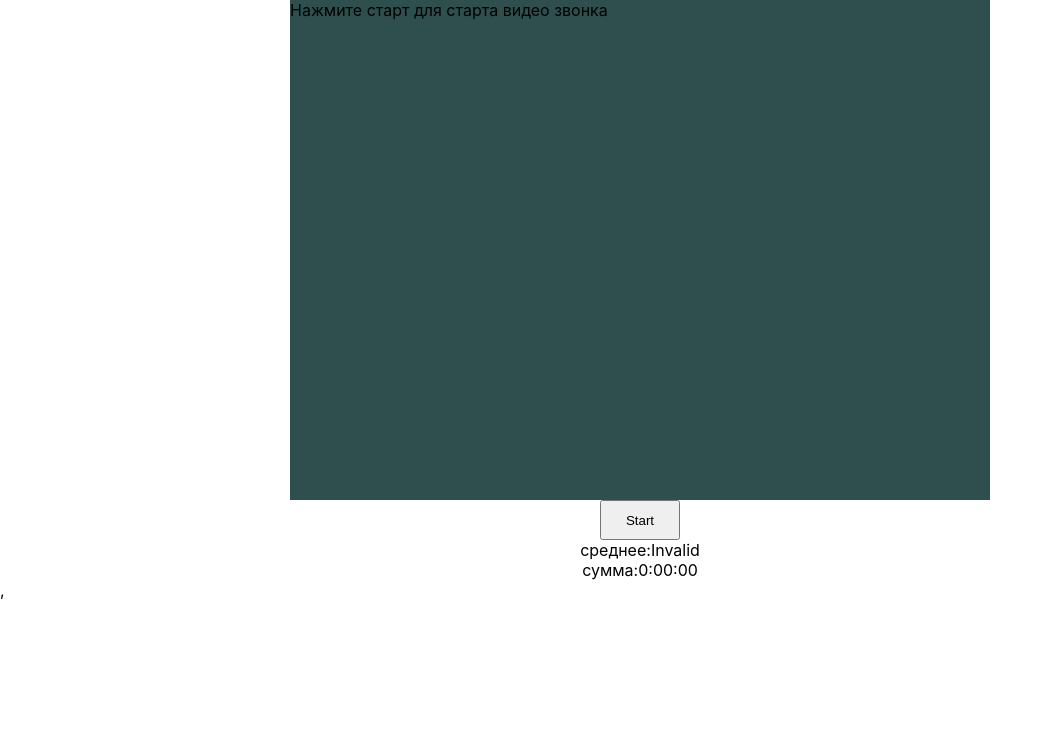
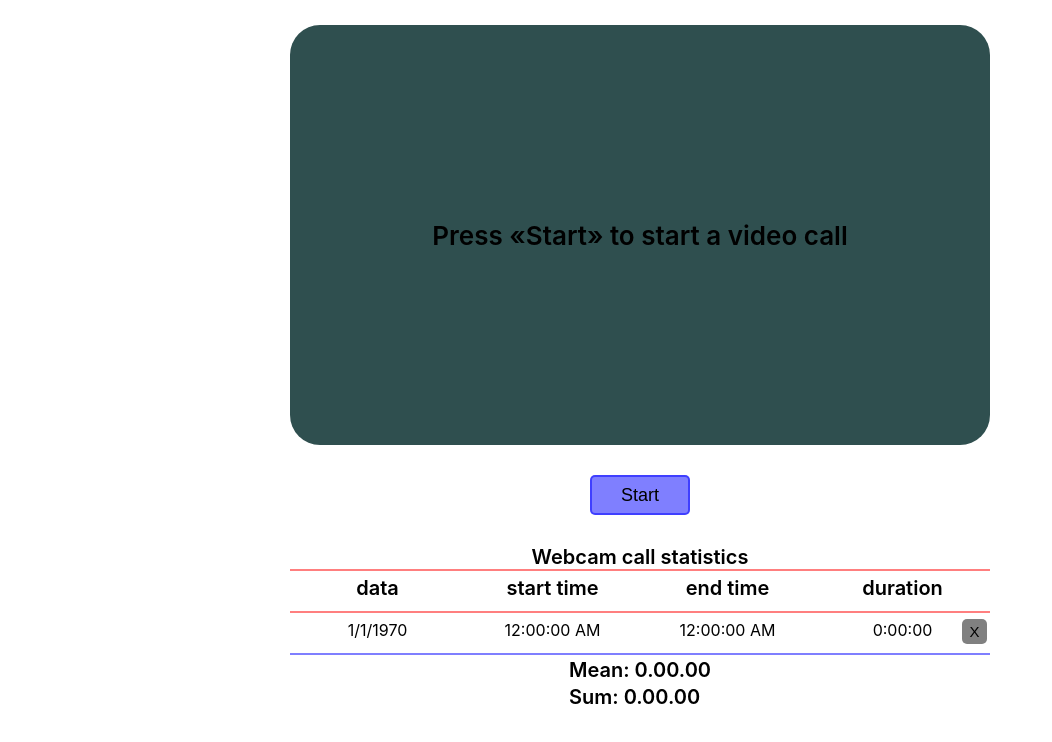
Before and after one commit to DimaShumanskiy/webcam_statistics, a React (Create React App) app: page / in a window 1280 px wide. Shown: the top 742 px of the page, without its empty margins (0-1052 px from the left). Built offline with nearby package versions, Linux system fonts and the light colour scheme.

Commit message:
made styles for components, made time output logic

```diff
--- a/package.json
+++ b/package.json
@@ -1,5 +1,6 @@
 {
   "name": "test_webcam",
+  "homepage": "https://DimaShumanskiy.github.io/webcam_statistics",
   "version": "0.1.0",
   "private": true,
   "dependencies": {
@@ -29,7 +30,9 @@
     "start": "react-scripts start",
     "build": "react-scripts build",
     "test": "react-scripts test",
-    "eject": "react-scripts eject"
+    "eject": "react-scripts eject",
+    "predeploy": "npm run build",
+    "deploy": "gh-pages -d build"
   },
   "eslintConfig": {
     "extends": [
--- a/src/App.module.css
+++ b/src/App.module.css
@@ -1,20 +1,21 @@
-.App{
+.wrapper {
   display: flex;
-  justify-content: center;
   align-items: center;
   flex-direction: column;
+  width: 100%;
+}
 
-}
-.container{
+.container {
   background-color: gray;
 }
 
-.btn{
-  width: 80px;
+.button {
+  border: 2px solid rgb(0, 0, 255, 0.5);
+  background-color: rgb(0, 0, 255, 0.5);
+  border-radius: 5px;
+  margin-top: 30px;
+  width: 100px;
   height: 40px;
+  font-size: 18px;
+  margin-bottom: 30px;
 }
-.statistic{
-  display: flex;
-  justify-content: space-between;
-  width: 700px;
-}
--- a/src/App.tsx
+++ b/src/App.tsx
@@ -3,17 +3,16 @@ import React, { FC } from 'react';
 import { useDispatch } from 'react-redux';
 
 import s from './App.module.css';
+import Statistic from './components/statistic/Statistic';
 import WebcamBlock from './components/webcam/Webcam';
-import { AddCalledStart, AddCalledStop, CalledType } from './state/statisticReducer';
+import { AddCalledStart, AddCalledStop } from './state/statisticReducer';
 import { useAppSelector } from './state/store';
 import { changePlaying } from './state/webcamReducer';
-import { Four, Zero } from './staticNumber';
 
 const App: FC = () => {
     const dispatch = useDispatch();
 
     const playing = useAppSelector<boolean>(state => state.webcam.playing);
-    const called = useAppSelector<CalledType[]>(state => state.statistic.called);
 
     const startStopPlay = (): void => {
         dispatch(changePlaying());
@@ -25,66 +24,14 @@ const App: FC = () => {
             dispatch(AddCalledStop(newTime));
         }
     };
-    const onClickHandler = (): void => {};
-
-    const sum = called.reduce(
-        (acc, m) => (m.stop && m.start ? m.stop - m.start : Zero) + acc,
-        Zero,
-    );
-    const middle = sum / called.length;
-
-    const data = called.map(m => (
-        <div className={s.statistic} key={m.id}>
-            <span>data:{new Date(m.data || Zero).toLocaleDateString()}</span>
-            <span>time: {new Date(m.start || Zero).toLocaleTimeString()}</span>
-            {m.stop ? (
-                <span>last data:{new Date(m.stop || Zero).toLocaleTimeString()}</span>
-            ) : (
-                <span>что то</span>
-            )}
-            <span>
-                duration:
-                {new Date(m.stop && m.start ? m.stop - m.start : Zero)
-                    .toLocaleTimeString('ru-RU', {
-                        timeZone: 'UTC',
-                        timeZoneName: 'short',
-                    })
-                    .slice(Zero, -Four)}
-            </span>
-            <button type="button" className={s.btn} onClick={onClickHandler}>
-                DELETE
-            </button>
-        </div>
-    ));
 
     return (
-        <div className={s.App}>
-            <div className={s.container} />
+        <div className={s.wrapper}>
             <WebcamBlock />
-            <div className={s.input}>
-                <button type="button" className={s.btn} onClick={startStopPlay}>
-                    {playing ? 'Stop' : 'Start'}
-                </button>
-            </div>
-            {data}
-            <span>
-                среднее:
-                {new Date(middle)
-                    .toLocaleTimeString('ru-RU', {
-                        timeZone: 'UTC',
-                        timeZoneName: 'short',
-                    })
-                    .slice(Zero, -Four)}
-            </span>
-            <span>
-                сумма:
-                {new Date(sum)
-                    .toLocaleTimeString('ru-RU', {
-                        timeZone: 'UTC',
-                        timeZoneName: 'short',
-                    })
-                    .slice(Zero, -Four)}
-            </span>
+            <button type="button" className={s.button} onClick={startStopPlay}>
+                {playing ? 'Stop' : 'Start'}
+            </button>
+            <Statistic />
         </div>
     );
 };
--- a/src/components/statistic/Statistic.module.css
+++ b/src/components/statistic/Statistic.module.css
@@ -0,0 +1,57 @@
+.title{
+  font-weight: 600;
+  font-size: 20px;
+}
+.header {
+  display: flex;
+  justify-content: space-between;
+  width: 700px;
+}
+
+.headerItem {
+  display: inline-block;
+  width: 175px;
+  height: 40px;
+  text-align: center;
+  vertical-align: middle;
+  border-top: 2px rgb(255, 0, 0, 0.5) solid;
+  border-bottom: 2px rgb(255, 0, 0, 0.5) solid;
+  line-height: 35px;
+  font-weight: 600;
+  font-size: 20px;
+}
+
+.button {
+  width: 25px;
+  height: 25px;
+  background-color: gray;
+  border: none;
+  border-radius: 5px;
+  font-size: 15px;
+  position: absolute;
+  left: 96%;
+  top: 6px;
+}
+
+.statistic {
+  display: flex;
+  justify-content: space-between;
+  position: relative;
+}
+
+.statisticItem {
+  display: inline-block;
+  width: 175px;
+  height: 40px;
+  text-align: center;
+  vertical-align: middle;
+  border-bottom: 2px solid rgb(0, 0, 255, 0.5);
+  line-height: 35px;
+}
+.generalStatistics{
+  font-weight: 600;
+  font-size: 20px;
+}
+.generalStatistics_item{
+  margin: 3px 0 3px;
+}
--- a/src/components/statistic/Statistic.tsx
+++ b/src/components/statistic/Statistic.tsx
@@ -1,29 +1,109 @@
-import { FC } from 'react';
+import React, { FC } from 'react';
 
-// import s from 'src/App.module.css';
+import { useDispatch } from 'react-redux';
 
-const Statistic: FC = () => (
-    // const [date, setDate] = useState<Date>();
-    // const [lastDate, setLastDate] = useState<Date>();
-    // const dispatch = useDispatch();
-    // const playing = useAppSelector<boolean>(state => state.webcam.playing);
-    //
+import { CalledType, RemoveItemCalled } from '../../state/statisticReducer';
+import { useAppSelector } from '../../state/store';
+import { Four, Zero } from '../../staticNumber';
 
-    <div>
-        {/* <div className={s.statistic}> */}
-        {/*    <span>data:{date?.toLocaleDateString()}</span> */}
-        {/*    <span>time:{date?.toLocaleTimeString()}</span> */}
-        {/*    <span>last data:{lastDate?.toLocaleTimeString()}</span> */}
-        {/* </div> */}
+import s from './Statistic.module.css';
 
-        {/* <span>среднее значение:</span> */}
-        {/* <span>сумма:</span> */}
-    </div>
-);
+const Statistic: FC = () => {
+    const dispatch = useDispatch();
+    const called = useAppSelector<CalledType[]>(state => state.statistic.called);
 
-// const data =
-//
-//
-///
+    const amountOfTime = called.reduce(
+        (acc, m) => (m.stop && m.start ? m.stop - m.start : Zero) + acc,
+        Zero,
+    );
+    const middle = amountOfTime / called.length;
+
+    const onClickHandler = (id: string): void => {
+        dispatch(RemoveItemCalled(id));
+    };
+
+    const statistic = called.map(m => (
+        <div className={s.statistic} key={m.id}>
+            <span className={s.statisticItem}>
+                {new Date(m.data || Zero).toLocaleDateString()}
+            </span>
+
+            <span className={s.statisticItem}>
+                {new Date(m.start || Zero).toLocaleTimeString()}
+            </span>
+
+            {m.stop ? (
+                <span className={s.statisticItem}>
+                    {new Date(m.stop || Zero).toLocaleTimeString()}
+                </span>
+            ) : (
+                <span className={s.statisticItem} />
+            )}
+
+            {m.stop ? (
+                <span className={s.statisticItem}>
+                    {new Date(m.stop && m.start ? m.stop - m.start : Zero)
+                        .toLocaleTimeString('ru-RU', {
+                            timeZone: 'UTC',
+                            timeZoneName: 'short',
+                        })
+                        .slice(Zero, -Four)}
+                    <button
+                        type="button"
+                        className={s.button}
+                        onClick={() => onClickHandler(m.id)}
+                    >
+                        X
+                    </button>
+                </span>
+            ) : (
+                <span className={s.statisticItem} />
+            )}
+        </div>
+    ));
+
+    const mean = middle ? (
+        <span>
+            {new Date(middle)
+                .toLocaleTimeString('ru-RU', {
+                    timeZone: 'UTC',
+                    timeZoneName: 'short',
+                })
+                .slice(Zero, -Four)}
+        </span>
+    ) : (
+        '0.00.00'
+    );
+
+    const sum = amountOfTime ? (
+        <span>
+            {new Date(amountOfTime)
+                .toLocaleTimeString('ru-RU', {
+                    timeZone: 'UTC',
+                    timeZoneName: 'short',
+                })
+                .slice(Zero, -Four)}
+        </span>
+    ) : (
+        '0.00.00'
+    );
+
+    return (
+        <>
+            <span className={s.title}>Webcam call statistics</span>
+            <div className={s.header}>
+                <span className={s.headerItem}>data</span>
+                <span className={s.headerItem}>start time</span>
+                <span className={s.headerItem}>end time</span>
+                <span className={s.headerItem}>duration</span>
+            </div>
+            {statistic}
+            <div className={s.generalStatistics}>
+                <p className={s.generalStatistics_item}>Mean: {mean}</p>
+                <p className={s.generalStatistics_item}>Sum: {sum}</p>
+            </div>
+        </>
+    );
+};
 
 export default Statistic;
--- a/src/components/webcam/Webcam.module.css
+++ b/src/components/webcam/Webcam.module.css
@@ -1,14 +1,21 @@
 .container {
   width: 700px;
-  height: 500px;
+  height: 420px;
   background-color: darkslategrey;
+  display: flex;
+  justify-content: center;
+  align-items: center;
+  border-radius: 30px;
+  margin-top: 25px;
 }
 
 .webcam {
-  width: 700px;
-  height: 500px;
+  width: 630px;
+  height: 355px;
+  border-radius: 20px;
 }
 
-.content {
-
+.text {
+  font-weight: 600;
+  font-size: 26px;
 }
--- a/src/components/webcam/Webcam.tsx
+++ b/src/components/webcam/Webcam.tsx
@@ -1,4 +1,4 @@
-import React, { useRef } from 'react';
+import React, { FC, useRef } from 'react';
 
 import Webcam from 'react-webcam';
 
@@ -6,7 +6,7 @@ import { useAppSelector } from '../../state/store';
 
 import s from './Webcam.module.css';
 
-const WebcamBlock = (): any => {
+const WebcamBlock: FC = () => {
     const webcamRef = useRef(null);
     const playing = useAppSelector<boolean>(state => state.webcam.playing);
     const videoConstraints = {
@@ -28,7 +28,9 @@ const WebcamBlock = (): any => {
                     videoConstraints={videoConstraints}
                 />
             ) : (
-                <div className={s.content}>Нажмите старт для старта видео звонка</div>
+                <span className={s.text}>
+                    Press &laquo;Start&raquo; to start a video call
+                </span>
             )}
         </div>
     );
--- a/src/index.tsx
+++ b/src/index.tsx
@@ -12,7 +12,6 @@ ReactDOM.render(
         <React.StrictMode>
             <App />
         </React.StrictMode>
-        ,
     </Provider>,
     document.getElementById('root'),
 );
--- a/src/state/statisticReducer.ts
+++ b/src/state/statisticReducer.ts
@@ -3,11 +3,7 @@ import { v1 } from 'uuid';
 import { One, Zero } from '../staticNumber';
 
 const initialState: InitialStateType = {
-    called: [
-        // { data: 123, start: 123, stop: 123, id: '1' },
-        // { data: 123, start: 123, stop: 132, id: '2' },
-        // { data: 123, start: 123, stop: 132, id: '3' },
-    ],
+    called: [{ data: 123, start: 123, stop: 123, id: '1' }],
 };
 type InitialStateType = {
     called: CalledType[];
@@ -22,7 +18,7 @@ export type CalledType = {
 type ActionsType =
     | ReturnType<typeof AddCalledStart>
     | ReturnType<typeof AddCalledStop>
-    | ReturnType<typeof RemoveCalled>;
+    | ReturnType<typeof RemoveItemCalled>;
 
 export const statisticReducer = (
     state: InitialStateType = initialState,
@@ -47,7 +43,10 @@ export const statisticReducer = (
             };
         }
         case 'REMOVE-CALLED':
-            return { ...state };
+            return {
+                ...state,
+                called: state.called.filter(f => f.id !== action.id),
+            };
         default:
             return { ...state };
     }
@@ -59,4 +58,4 @@ export const AddCalledStart = (data?: number, start?: number) =>
 export const AddCalledStop = (stop?: number) =>
     ({ type: 'ADD-CALLED-STOP', stop } as const);
 
-export const RemoveCalled = (id: string) => ({ type: 'REMOVE-CALLED', id } as const);
+export const RemoveItemCalled = (id: string) => ({ type: 'REMOVE-CALLED', id } as const);
```
Also changed, not shown: 1 other file (tests, documents, lock files or other folders).
